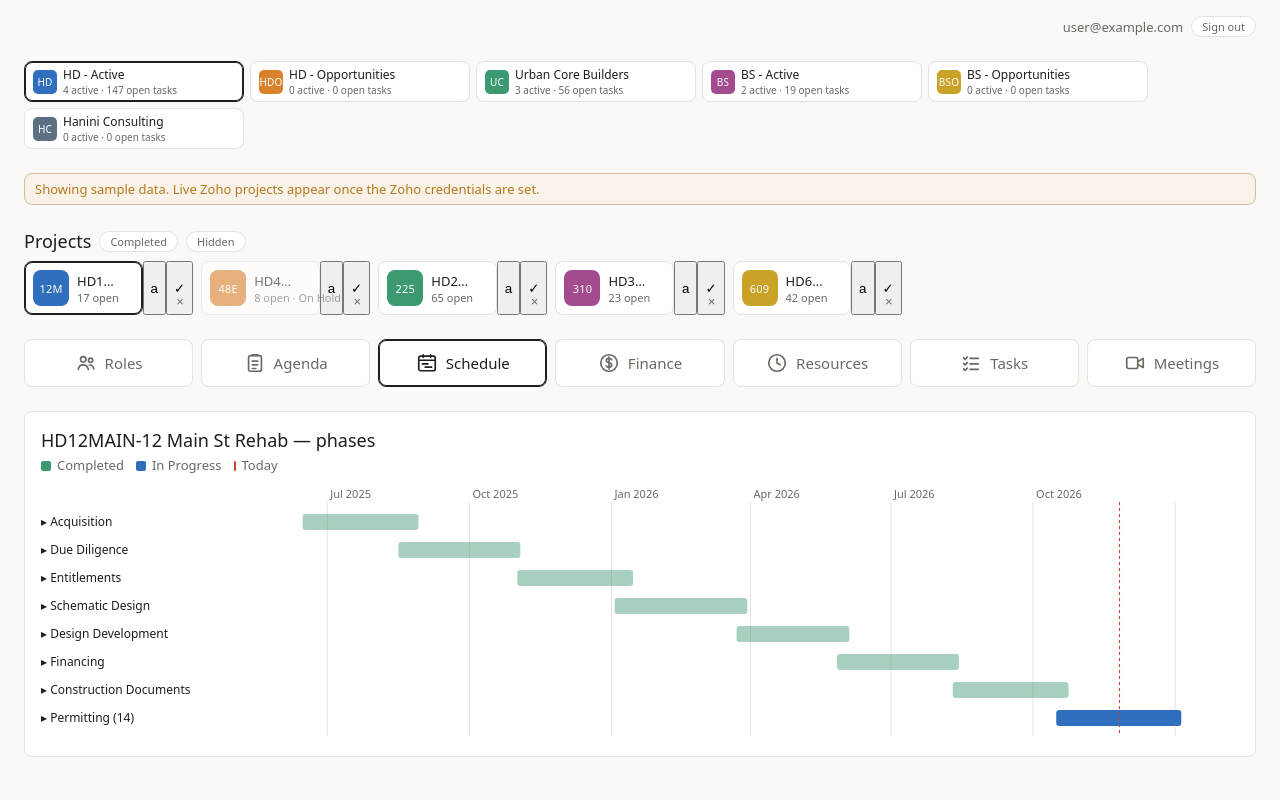
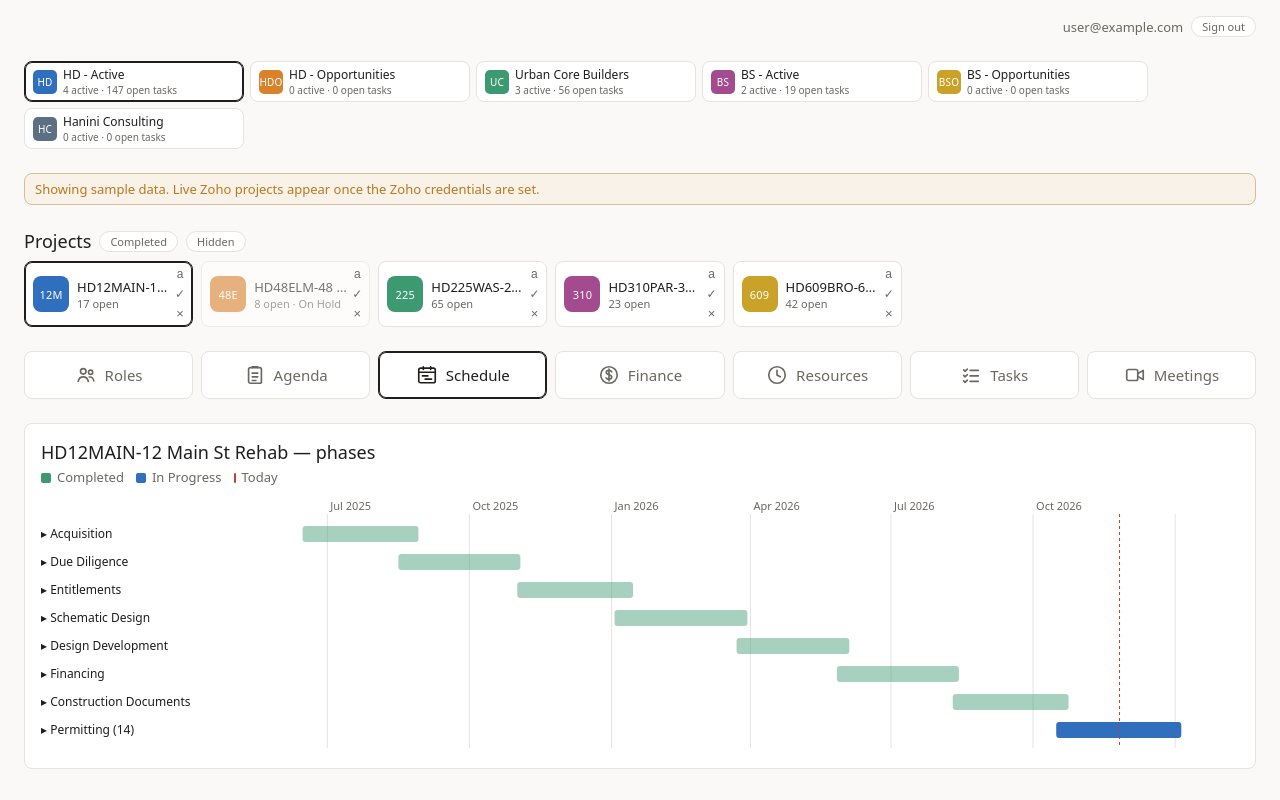
Before and after one commit to Samerhanini/hddashboard, a Next.js app: page / in a window 1280 px wide. Built offline with nearby package versions, Linux system fonts and the light colour scheme; no server answers; sample sign-in values are in the browser's storage.

Commit message:
Add files via upload

```diff
--- a/app/globals.css
+++ b/app/globals.css
@@ -68,10 +68,15 @@ body{margin:0;background:var(--color-bg);padding:24px}
 .pt-icon.pt-icon-fin{border-color:var(--color-good);background:color-mix(in srgb, var(--color-good) 14%, var(--color-panel))}
 .pt-icon.pt-icon-fin.pt-icon-on{box-shadow:inset 0 0 0 1px var(--color-good)}
 .pt-icon.pt-icon-fin .pt-icon-meta{color:var(--color-good)}
-.pt-icon-wrap{position:relative;min-width:0;display:flex}
+.pt-icon-wrap{position:relative;min-width:0;display:flex;min-height:66px}
 .pt-icon-wrap .pt-icon{flex:1;padding-right:22px}
 .pt-icon-x{position:absolute;right:4px;bottom:4px;width:18px;height:18px;line-height:16px;text-align:center;font-size:13px;padding:0;border:none;border-radius:4px;background:transparent;color:var(--color-fg-muted);cursor:pointer}
 .pt-icon-x:hover{background:var(--color-border-line);color:var(--color-fg)}
+.pt-icon-check{position:absolute;right:4px;bottom:24px;width:18px;height:18px;line-height:16px;text-align:center;font-size:12px;padding:0;border:none;border-radius:4px;background:transparent;color:var(--color-fg-muted);cursor:pointer}
+.pt-icon-check:hover{background:var(--color-border-line);color:var(--color-fg)}
+.pt-icon-check-on{color:var(--color-good)}
+.pt-icon-a{position:absolute;right:4px;bottom:44px;width:18px;height:18px;line-height:16px;text-align:center;font-size:12px;padding:0;border:none;border-radius:4px;background:transparent;color:var(--color-fg-muted);cursor:pointer}
+.pt-icon-a:hover{background:var(--color-border-line);color:var(--color-fg)}
 .pt-indent{padding-left:1.2em}
 .pt-gantt{position:relative;overflow-x:auto}
 .pt-gantt svg{display:block}
```
